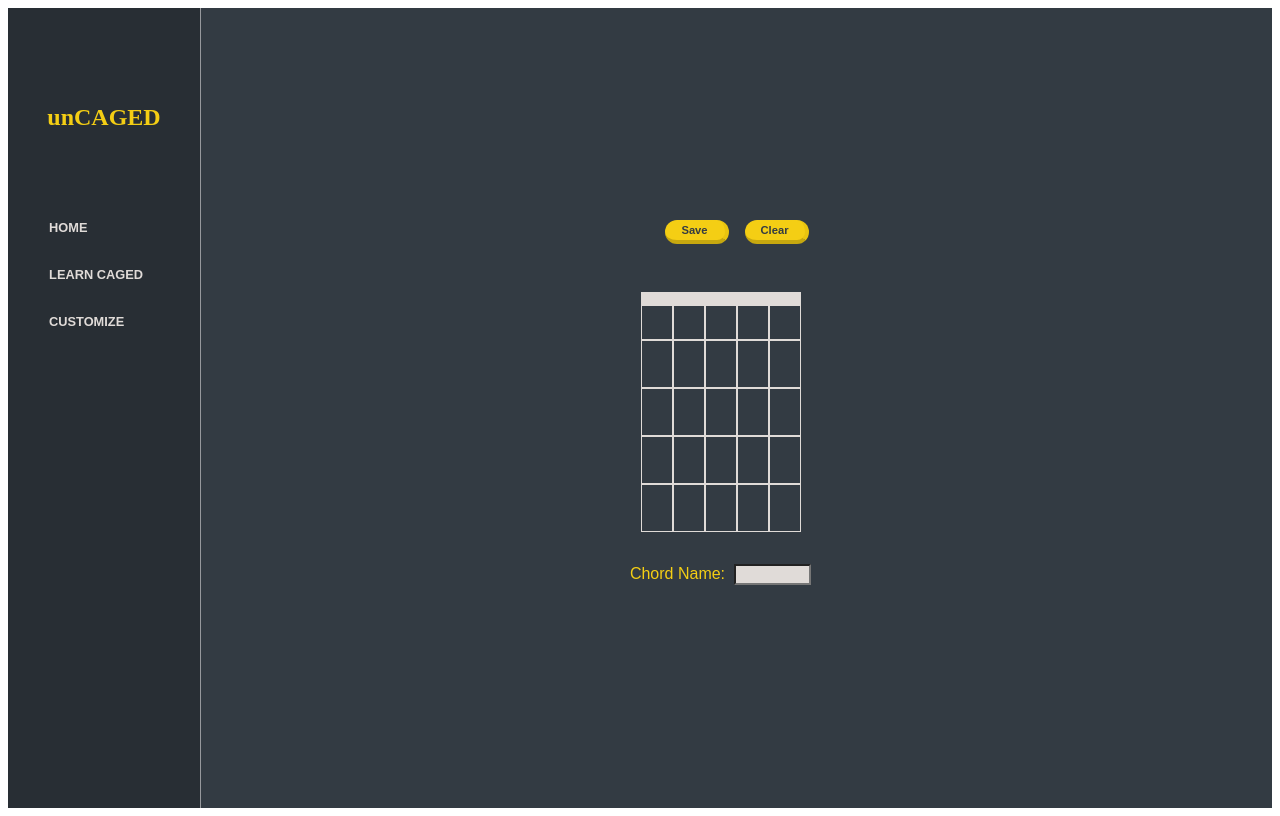
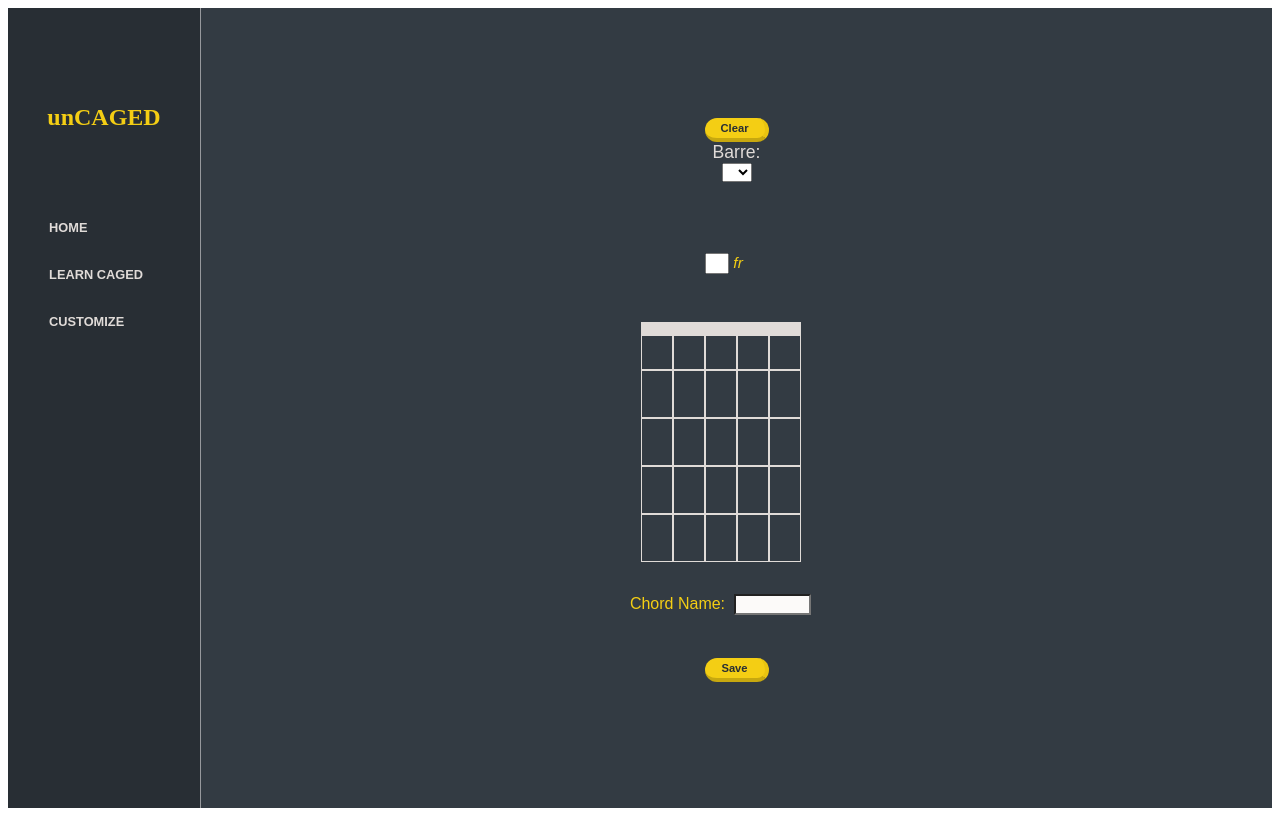
Before and after one commit to SamShubitz/CAGED-Guitar-App, a React (Vite) app: page /Customize in a window 1280 px wide. Built offline with nearby package versions, Linux system fonts and the light colour scheme.

Commit message:
functioning customize section but plan on reconfiguring caged section

```diff
--- a/src/App.css
+++ b/src/App.css
@@ -27,9 +27,13 @@
   line-height: 2rem;
 }
 
-h1 {
+h1, li {
   font-family: 'Playfair Display', serif;
   color:#F4CE14;
+}
+
+li {
+  list-style: none;
 }
 
 p, a, label {
@@ -110,9 +114,9 @@ button {
   border-bottom: 4px solid #c7a80f;
   border-right: 4px solid #e9c410;
   border-radius: 2rem;
-  color: #333b43;
+  color: #282e34;
   height: 1.5rem;
-  width: 4rem;
+  min-width: 4rem;
   text-decoration: none;
   font-size: .7rem;
   font-weight: bold;
@@ -125,7 +129,7 @@ button:hover {
 
 .chord-diagram {
   display: flex;
-  width: 12rem;
+  width: 10rem;
 }
 
 .barre-fret-indicator {
@@ -134,6 +138,11 @@ button:hover {
   margin-left: -1.6rem;
   font-size: .97rem;
   font-style: italic;
+}
+
+.fret-indicator-input {
+  width: 1rem;
+  margin-right: .3rem;
 }
 
 .custom-interface {
@@ -159,7 +168,7 @@ button:hover {
 
 .chord-name-input > input {
   width: 4.3rem;
-  background-color: #E0DBD8;
+  background-color: #fcfaf9;
   color: #333b43;
 }
 
@@ -253,3 +262,56 @@ button:hover {
 .muted-fret::after {
   transform: rotate(-45deg);
 }
+
+.barred-toggle {
+  position: relative;
+  display: inline-block;
+  width: 70px;
+  height: 25px;
+}
+
+.barred-toggle > input {
+  opacity: 0;
+  width: 0;
+  height: 0;
+}
+
+.slider {
+  position: absolute;
+  cursor: pointer;
+  top: 0;
+  left: 0;
+  right: 12px;
+  bottom: 0;
+  background-color: #b9b7c1;
+  -webkit-transition: .3s;
+  transition: .3s;
+  border-radius: 34px;
+}
+
+.slider:before {
+  position: absolute;
+  content: "";
+  height: 18px;
+  width: 18px;
+  left: 6.5px;
+  bottom: 4px;
+  background-color: white;
+  -webkit-transition: .3s;
+  transition: .3s;
+  border-radius: 50%;
+}
+
+input:checked + .slider {
+  background-color: #F4CE14;
+}
+
+input:focus + .slider {
+  box-shadow: 0 0 1px #F4CE14;
+}
+
+input:checked + .slider:before {
+  -webkit-transform: translateX(26px);
+  -ms-transform: translateX(26px);
+  transform: translateX(26px);
+}
--- a/src/Caged Section/Fretboard.tsx
+++ b/src/Caged Section/Fretboard.tsx
@@ -1,16 +1,47 @@
 import Fret from "./Fret";
+import { useEffect, useState } from "react";
 
-const FretBoard = ({ finalShape, isBarred }) => {
+const FretBoard = ({
+  finalShape,
+  isBarred,
+  mutedFrets = [],
+  selectedBarre = "",
+}) => {
+  const [currentMutedFrets, setCurrentMutedFrets] = useState([]);
+  const [currentBarre, setCurrentBarre] = useState("");
+  const currentIsBarred = currentBarre !== "";
+
+  useEffect(() => {
+    setCurrentMutedFrets(mutedFrets);
+    setCurrentBarre(selectedBarre);
+  }, []);
+
+  const barreShapes = {
+    "": [],
+    "3fr": [11],
+    "4fr": [10, 11],
+    "5fr": [9, 10, 11],
+    "6fr": [8, 9, 10, 11],
+  };
+
   const fretBoard = new Array(36).fill(null).map((_, index) => {
-    const isFretted = finalShape.includes(index);
-    const className =
-      index < 6 ? "open" : (index + 1) % 6 === 0 ? "last-string" : "fret";
+    const barredFinalShape = [...finalShape, ...barreShapes[currentBarre]];
+    const isFretted = barredFinalShape.includes(index);
+    const isMuted = currentMutedFrets.includes(index);
+    const className = isMuted
+      ? "muted"
+      : index < 6
+      ? "open"
+      : (index + 1) % 6 === 0
+      ? "last-string"
+      : "fret";
 
     return (
       <Fret
         className={className}
         isFretted={isFretted}
         isBarred={isBarred}
+        currentIsBarred={currentIsBarred}
         index={index}
         key={index}
       />
--- a/src/Caged Section/HomePage.tsx
+++ b/src/Caged Section/HomePage.tsx
@@ -4,13 +4,13 @@ const HomePage = () => {
       <h1 className="home-page-header">CAGED System</h1>
       <p className="home-page-description">
         The <span style={{ color: "#F4CE14" }}>CAGED</span> system is a simple
-        way to master the fretboard. It consists of learning how to play any
-        chord anywhere on the neck by using all 5 of the basic open shapes (
+        approach to mastering the fretboard. It consists of learning how to play
+        any chord anywhere on the neck by using all 5 of the basic open shapes (
         <span style={{ color: "#F4CE14" }}>C</span>,{" "}
         <span style={{ color: "#F4CE14" }}>A</span>,{" "}
         <span style={{ color: "#F4CE14" }}>G</span>,{" "}
         <span style={{ color: "#F4CE14" }}>E</span>, and{" "}
-        <span style={{ color: "#F4CE14" }}>D</span>).
+        <span style={{ color: "#F4CE14" }}>D</span>) in barre form.
       </p>
     </div>
   );
--- /dev/null
+++ b/src/ChordProgression.tsx
@@ -0,0 +1,3 @@
+const ChordProgression = ({ progression }) => {
+  return null;
+};
--- a/src/Custom Section/CustomFret.tsx
+++ b/src/Custom Section/CustomFret.tsx
@@ -1,20 +1,49 @@
 import { useState } from "react";
 
-const CustomFret = ({ className, isFretted, index, handleClick }) => {
-  const [currentIndex, setCurrentIndex] = useState(0);
+const CustomFret = ({
+  className,
+  isFretted,
+  isBarred,
+  isMuted,
+  index,
+  handleClick,
+  customize,
+}) => {
+  const [mutedIndex, setMutedIndex] = useState(0);
   const isMutedCycle = ["open", "open", "muted"];
 
   const handleSpanClick = () => {
-    setCurrentIndex((index) => (index + 1) % 3);
-    handleClick(index, finalClassName);
+    if (!customize) return;
+
+    const updatedIndex = (mutedIndex + 1) % 3;
+    setMutedIndex(updatedIndex);
+    handleClick(index, finalClassName, updatedIndex);
   };
 
-  const finalClassName =
-    className === "open" ? isMutedCycle[currentIndex] : className;
+  const finalClassName = isBarred
+    ? "barred"
+    : className === "open"
+    ? isMutedCycle[mutedIndex]
+    : className;
+
+  if (customize) {
+    return (
+      <span className={className} onClick={handleSpanClick}>
+        {isFretted && <div className={`${finalClassName}-fret`} />}
+      </span>
+    );
+  }
+
+  const fretClassName =
+    isBarred && index >= 8 && index <= 11
+      ? "barred-fret"
+      : isMuted
+      ? "muted-fret"
+      : `${className}-fret`;
 
   return (
-    <span className={className} onClick={handleSpanClick}>
-      {isFretted && <div className={`${finalClassName}-fret`} />}
+    <span className={className}>
+      {isFretted && <div className={fretClassName} />}
     </span>
   );
 };
--- a/src/Custom Section/CustomFretboard.tsx
+++ b/src/Custom Section/CustomFretboard.tsx
@@ -1,22 +1,52 @@
 import CustomFret from "./CustomFret";
 
-const CustomFretboard = ({ shape, handleClick }) => {
-  const fretboard = new Array(36).fill(null).map((_, index) => {
+const CustomFretboard = ({
+  chord,
+  customize = false,
+  caged = false,
+  handleClick = () => {},
+}) => {
+  const barreShapes = caged
+    ? {
+        C: [11],
+        D: [10, 11],
+        G: [10, 11],
+        A: [9, 10, 11],
+        E: [8, 9, 10, 11],
+      }
+    : {
+        "": [],
+        "3": [11],
+        "4": [10, 11],
+        "5": [9, 10, 11],
+        "6": [8, 9, 10, 11],
+      };
+
+  const fretBoard = new Array(36).fill(null).map((_, index) => {
+    const finalShape = chord.barre
+      ? [...chord.shape, ...barreShapes[chord.barre]]
+      : chord.shape;
+    const isBarred = barreShapes[chord.barre].includes(index);
+    const isMuted = chord.mutedFrets.includes(index);
+    const isFretted = finalShape.includes(index);
     const className =
       index < 6 ? "open" : (index + 1) % 6 === 0 ? "last-string" : "fret";
-    const isFretted = shape.includes(index);
+
     return (
       <CustomFret
         key={index}
+        isBarred={isBarred}
+        isMuted={isMuted}
+        isFretted={isFretted}
         className={className}
+        index={index}
         handleClick={handleClick}
-        isFretted={isFretted}
-        index={index}
+        customize={customize}
       />
     );
   });
 
-  return <div className="fret-board">{fretboard}</div>;
+  return <div className="fret-board">{fretBoard}</div>;
 };
 
 export default CustomFretboard;
--- a/src/Custom Section/CustomInterface.tsx
+++ b/src/Custom Section/CustomInterface.tsx
@@ -1,41 +1,90 @@
 import CustomFretboard from "./CustomFretboard";
-import Fretboard from "../Caged Section/Fretboard";
 import { useState } from "react";
 
 const CustomInterface = () => {
-  const [shape, setShape] = useState([]);
-  const [chordName, setChordName] = useState("");
+  const [chord, setChord] = useState({
+    name: "",
+    shape: [],
+    mutedFrets: [],
+    barre: "",
+    barreIndicator: "",
+  });
   const [progression, setProgression] = useState([]);
 
   const handleClear = () => {
-    setShape([]);
+    setChord({
+      name: "",
+      shape: [],
+      mutedFrets: [],
+      barre: "",
+      barreIndicator: "",
+    });
   };
 
-  const handleClick = (fretIndex, className) => {
-    setShape((shape) => {
-      if (className !== "open" && shape.includes(fretIndex)) {
-        return shape.filter((index) => index !== fretIndex);
-      } else {
-        return [...shape, fretIndex];
-      }
+  const handleSelect = (e) => {
+    const nextBarre = e.target.value;
+    setChord((prevChord) => ({ ...prevChord, barre: nextBarre }));
+  };
+
+  const handleClick = (fretIndex, className, updatedMuteIndex) => {
+    setChord((prevChord) => {
+      const isMuted = fretIndex < 6 && updatedMuteIndex === 2;
+      const newShape =
+        className !== "open" && prevChord.shape.includes(fretIndex)
+          ? prevChord.shape.filter((index) => index !== fretIndex)
+          : [...prevChord.shape, fretIndex];
+
+      const newMutedFrets = isMuted
+        ? [...prevChord.mutedFrets, fretIndex]
+        : prevChord.mutedFrets.filter((index) => index !== fretIndex);
+
+      return {
+        ...prevChord,
+        shape: newShape,
+        mutedFrets: newMutedFrets,
+      };
     });
   };
 
   const handleSave = (e) => {
     e.preventDefault();
-    const newChord = { name: chordName, shape: shape };
-    setProgression([...progression, newChord]);
+    setProgression((prevProgression) => [...prevProgression, chord]);
+    handleClear();
   };
 
   return (
     <div className="custom-interface">
-      <div className="button-section">
-        <form onSubmit={handleSave}>
-          <button type="submit">Save</button>
-        </form>
-        <button onClick={handleClear}>Clear</button>
-      </div>
-      <CustomFretboard shape={shape} handleClick={handleClick} />
+      <button onClick={handleClear}>Clear</button>
+      <label htmlFor="barre-select">Barre:</label>
+      <select
+        className="barre-select"
+        id="barre-select"
+        onChange={(e) => handleSelect(e)}
+      >
+        <option value=""></option>
+        <option value="3">3</option>
+        <option value="4">4</option>
+        <option value="5">5</option>
+        <option value="6">6</option>
+      </select>
+      <label className="barre-fret-indicator" htmlFor="fret-indicator-input">
+        <input
+          className="fret-indicator-input"
+          id="fret-indicator-input"
+          type="text"
+          maxLength={2}
+          value={chord.barreIndicator}
+          onChange={(e) =>
+            setChord({ ...chord, barreIndicator: e.target.value })
+          }
+        />
+        fr
+      </label>
+      <CustomFretboard
+        chord={chord}
+        handleClick={handleClick}
+        customize={true}
+      />
       <div className="chord-name-input">
         <label htmlFor="chord-name">Chord Name: </label>
         <input
@@ -43,13 +92,19 @@ const CustomInterface = () => {
           id="chord-name"
           name="chord-name"
           className="chord-name"
-          onChange={(e) => setChordName(e.target.value)}
+          value={chord.name}
+          onChange={(e) =>
+            setChord((prevChord) => ({ ...prevChord, name: e.target.value }))
+          }
         />
       </div>
+      <form onSubmit={handleSave}>
+        <button type="submit">Save</button>
+      </form>
       <ul>
         {progression.map((chord, index) => (
           <li key={index}>
-            {chord.name}: <Fretboard finalShape={chord.shape} />
+            {chord.name} <CustomFretboard chord={chord} />
           </li>
         ))}
       </ul>
```
Also changed, not shown: src/Caged Section/ChordDiagram.tsx (+5 -2 lines), src/NewButtonSection.tsx (added, +37 -0 lines), src/NewCAGEDInterface.tsx (added, +114 -0 lines), src/NewRootSelect.tsx (added, +36 -0 lines).
